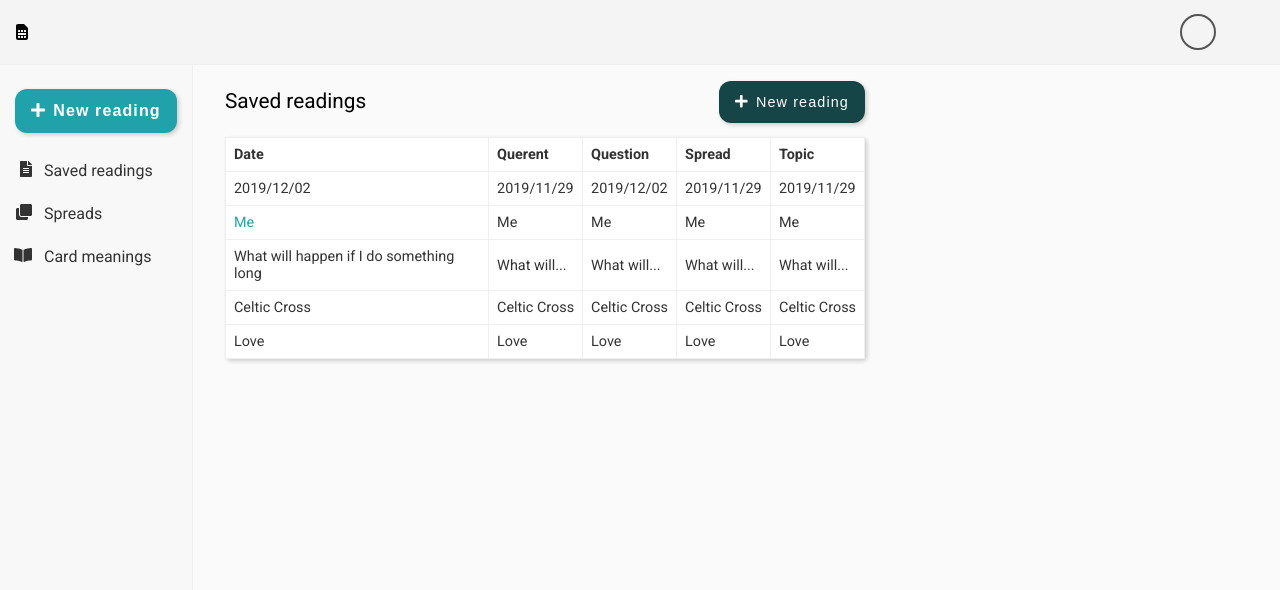
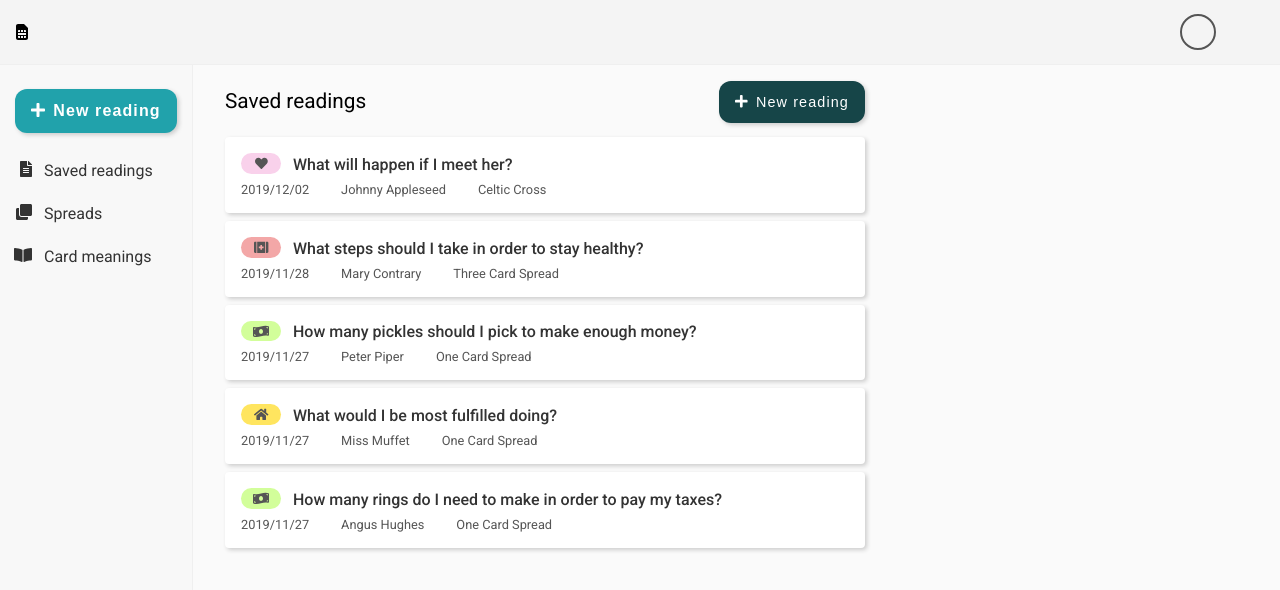
Before and after one commit to armstrongsolona/tarottrack, a React (Create React App) app: page /readings in a window 1280 px wide. Shown: the top 590 px of the page. Built offline with nearby package versions, Linux system fonts and the light colour scheme.

Commit message:
Add SavedReadingsList

```diff
--- a/src/components/pages/Readings/SavedReadings.tsx
+++ b/src/components/pages/Readings/SavedReadings.tsx
@@ -1,37 +1,79 @@
 import React from 'react';
+import { TagType } from '../../shared/Tag/Tag';
 import Frame from '../../shared/Frame/Frame';
-import Card from '../../shared/Card/Card';
-import DataTable from '../../shared/DataTable/DataTable';
+import SavedReadingsList from './SavedReadingsList';
 
 const SavedReadings = () => {
   return (
     <Frame title='Saved readings'>
-      <DataTable
-        headers={['Date', 'Querent', 'Question', 'Spread', 'Topic']}
-        rows={[
-          [
-            '2019/12/02',
-            '2019/11/29',
-            '2019/12/02',
-            '2019/11/29',
-            '2019/11/29',
-          ],
-          [<a href='/'>Me</a>, 'Me', 'Me', 'Me', 'Me'],
-          [
-            'What will happen if I do something long',
-            'What will...',
-            'What will...',
-            'What will...',
-            'What will...',
-          ],
-          [
-            'Celtic Cross',
-            'Celtic Cross',
-            'Celtic Cross',
-            'Celtic Cross',
-            'Celtic Cross',
-          ],
-          ['Love', 'Love', 'Love', 'Love', 'Love'],
+      <SavedReadingsList
+        data={[
+          {
+            date: '2019/12/02',
+            querent: { name: 'Johnny Appleseed', url: '/' },
+            question: {
+              name: 'What will happen if I meet her?',
+              url: '/',
+            },
+            spread: {
+              name: 'Celtic Cross',
+              url: '/spreads/celtic-cross',
+            },
+            topic: 'love',
+          },
+          {
+            date: '2019/11/28',
+            querent: { name: 'Mary Contrary', url: '/' },
+            question: {
+              name: 'What steps should I take in order to stay healthy?',
+              url: '/',
+            },
+            spread: {
+              name: 'Three Card Spread',
+              url: '/spreads/celtic-cross',
+            },
+            topic: 'health',
+          },
+          {
+            date: '2019/11/27',
+            querent: { name: 'Peter Piper', url: '/' },
+            question: {
+              name: 'How many pickles should I pick to make enough money?',
+              url: '/',
+            },
+            spread: {
+              name: 'One Card Spread',
+              url: '/spreads/celtic-cross',
+            },
+            topic: 'money',
+          },
+          {
+            date: '2019/11/27',
+            querent: { name: 'Miss Muffet', url: '/' },
+            question: {
+              name: 'What would I be most fulfilled doing?',
+              url: '/',
+            },
+            spread: {
+              name: 'One Card Spread',
+              url: '/spreads/celtic-cross',
+            },
+            topic: 'home',
+          },
+          {
+            date: '2019/11/27',
+            querent: { name: 'Angus Hughes', url: '/' },
+            question: {
+              name:
+                'How many rings do I need to make in order to pay my taxes?',
+              url: '/',
+            },
+            spread: {
+              name: 'One Card Spread',
+              url: '/spreads/celtic-cross',
+            },
+            topic: 'money',
+          },
         ]}
       />
     </Frame>
--- /dev/null
+++ b/src/components/pages/Readings/SavedReadingsList.tsx
@@ -0,0 +1,123 @@
+import React from 'react';
+import styled from 'styled-components';
+import Tag, { TagType } from '../../shared/Tag/Tag';
+import { SavedListCardStyles } from '../../shared/Card/Card';
+import { COLORS } from '../../../constants/colors';
+
+export type SavedReadingsQuerentObject = {
+  name: string;
+  url: string;
+};
+
+export type SavedReadingsQuestionObject = {
+  name: string;
+  url: string;
+};
+
+export type SavedReadingsSpreadObject = {
+  name: string;
+  url: string;
+};
+
+export type SavedReadingsObject = {
+  date: string;
+  querent: SavedReadingsQuerentObject;
+  question: SavedReadingsQuestionObject;
+  spread: SavedReadingsSpreadObject;
+  topic: TagType;
+};
+
+interface SavedReadingsListProps {
+  data: SavedReadingsObject[];
+}
+
+export type ListType = 'readings' | 'spreads';
+
+class SavedReadingsList extends React.Component<SavedReadingsListProps, never> {
+  render() {
+    // const isMobileSize = window.innerWidth <= BREAKPOINTS.MOBILE_MAX;
+
+    return this.renderList();
+  }
+
+  renderList = () => {
+    const { data } = this.props;
+
+    const dataMarkup = data.map((dataObject, dataObjectIndex) => {
+      return (
+        <SavedListCardStyles>
+          <SavedReadingsQuestionStyles>
+            <Tag type={dataObject.topic} />
+            <span>
+              <a href={dataObject.question.url}>{dataObject.question.name}</a>
+            </span>
+          </SavedReadingsQuestionStyles>
+          <SavedReadingsSecondaryInfoStyles>
+            <span>{dataObject.date}</span>
+            <span>
+              <a href={dataObject.querent.url}>{dataObject.querent.name}</a>
+            </span>
+            <span>
+              <a href={dataObject.spread.url}>{dataObject.spread.name}</a>
+            </span>
+          </SavedReadingsSecondaryInfoStyles>
+        </SavedListCardStyles>
+      );
+    });
+
+    return dataMarkup;
+  };
+}
+
+const SavedReadingsQuestionStyles = styled.div`
+  align-items: flex-end;
+  display: flex;
+  font-weight: 500;
+  justify-content: flex-start;
+  margin-bottom: 0.5rem;
+
+  span {
+    white-space: nowrap;
+    overflow: hidden;
+    text-overflow: ellipsis;
+    max-width: 100%;
+  }
+
+  a,
+  a:link,
+  a:visited,
+  a:hover,
+  a:active {
+    color: ${COLORS.BLACK};
+  }
+
+  a:hover,
+  a:active {
+    text-decoration: underline;
+  }
+`;
+
+const SavedReadingsSecondaryInfoStyles = styled.div`
+  color: ${COLORS.GREY_DARK};
+  display: flex;
+  font-size: 0.8rem;
+
+  a,
+  a:link,
+  a:visited,
+  a:hover,
+  a:active {
+    color: ${COLORS.GREY_DARK};
+  }
+
+  a:hover,
+  a:active {
+    text-decoration: underline;
+  }
+
+  span {
+    margin-right: 2rem;
+  }
+`;
+
+export default SavedReadingsList;
--- a/src/components/shared/Card/Card.tsx
+++ b/src/components/shared/Card/Card.tsx
@@ -19,7 +19,7 @@ const Card = (props: CardProps) => {
   );
 };
 
-const CardStyles = styled.div`
+export const CardStyles = styled.div`
   background: ${COLORS.WHITE};
   border-radius: 0.25rem;
   box-shadow: ${boxShadow};
@@ -27,7 +27,6 @@ const CardStyles = styled.div`
   font-size: 1rem;
   margin-bottom: 2rem;
   padding: 1.5rem;
-  text-align: left;
 `;
 
 const CardTitle = styled.h2`
@@ -43,4 +42,9 @@ export const CardSection = styled.div`
   padding-top: 1.5rem;
 `;
 
+export const SavedListCardStyles = styled(CardStyles)`
+  margin-bottom: 0.5rem;
+  padding: 1rem;
+`;
+
 export default Card;
--- a/src/components/shared/Tag/Tag.tsx
+++ b/src/components/shared/Tag/Tag.tsx
@@ -12,8 +12,6 @@ import {
 import { COLORS, TAG_COLORS } from '../../../constants/colors';
 
 interface TagProps {
-  color?: string;
-  icon?: React.ReactNode;
   type: TagType;
 }
 
@@ -55,21 +53,16 @@ const Tag = (props: TagProps) => {
 
 const TagStyles = styled.button`
   align-items: center;
-  background: ${COLORS.WHITE};
-  border: 2px solid ${({ color }) => color};
+  background: ${({ color }) => color};
   border-radius: 3rem;
+  border: none;
   color: ${COLORS.GREY_DARK}
-  cursor: pointer;
   display: flex;
   font-size: 0.8rem;
   justify-content: center;
-  margin-right: 1rem;
+  margin-right: 0.75rem;
   padding: 0.25rem;
   width: 2.5rem;
-
-  &:hover {
-      background: ${({ color }) => color};
-  }
 `;
 
 export default Tag;
```
